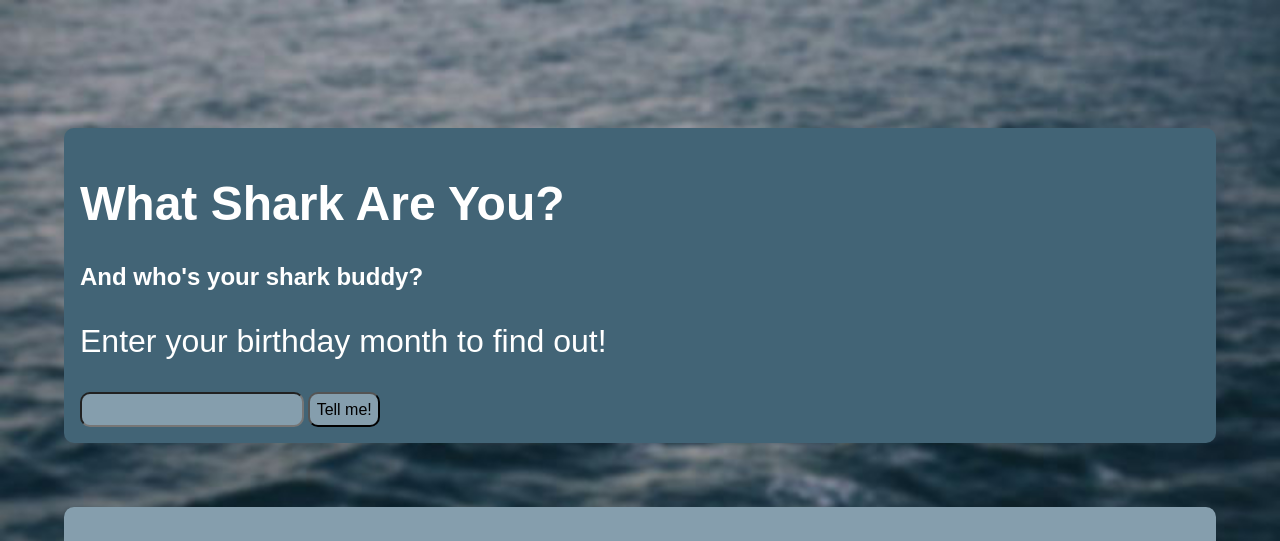
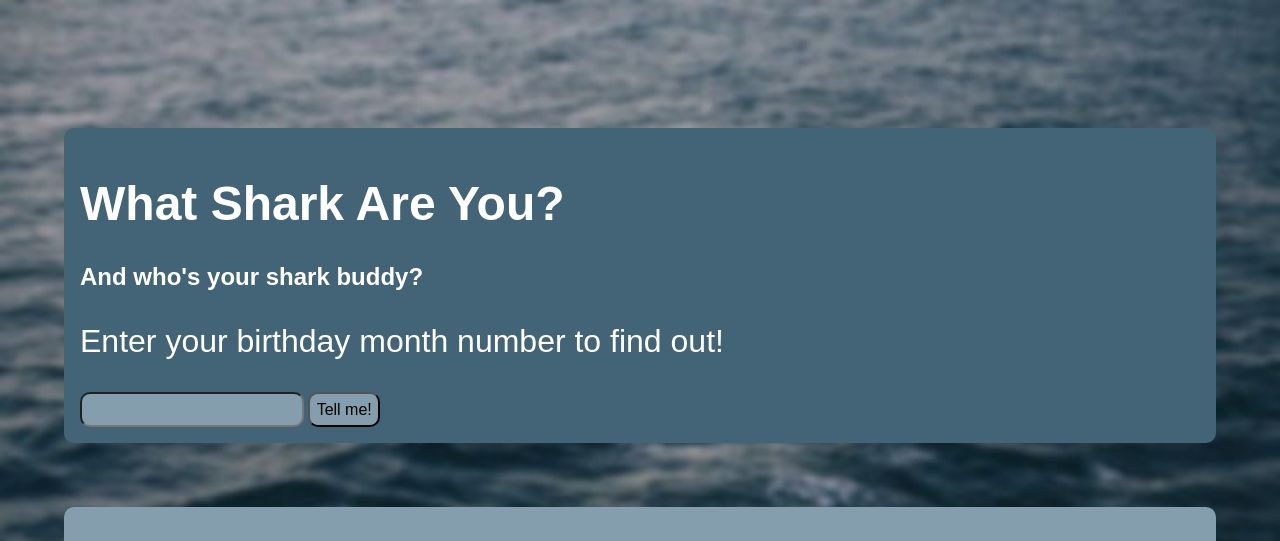
Before and after one commit to jessiejiaxingli/js-interaction, a plain HTML site: page index.html in a window 1280 px wide. Shown: the top 541 px of the page. Drawn offline with Linux system fonts and the light colour scheme; a web font is replaced by a local one.

Commit message:
changed prompt

```diff
--- a/index.html
+++ b/index.html
@@ -14,7 +14,7 @@
 		<h2>And who's your shark buddy?</h2>
 
 		<div id="decription">
-			<p>Enter your birthday month to find out!</p>
+			<p>Enter your birthday month number to find out!</p>
 		</div>
 
 		<input id="userInput" type="text">
```
